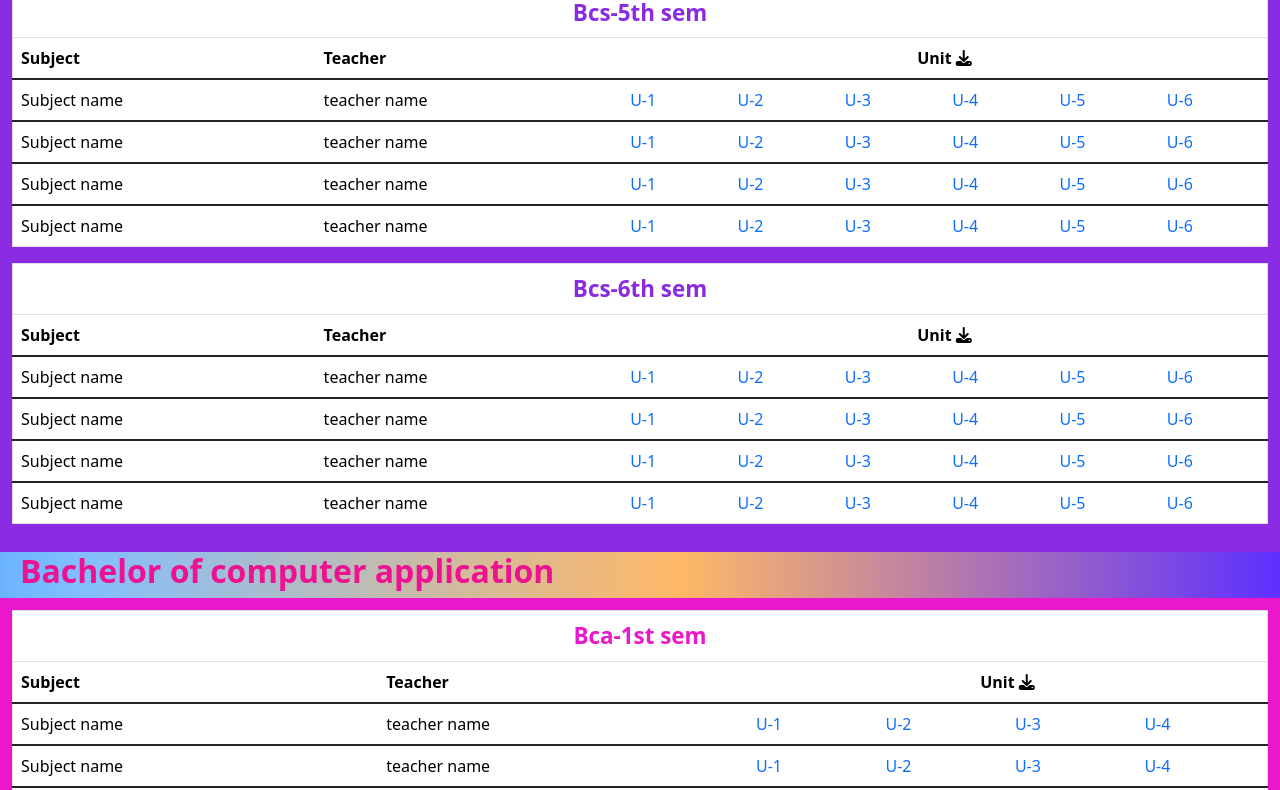
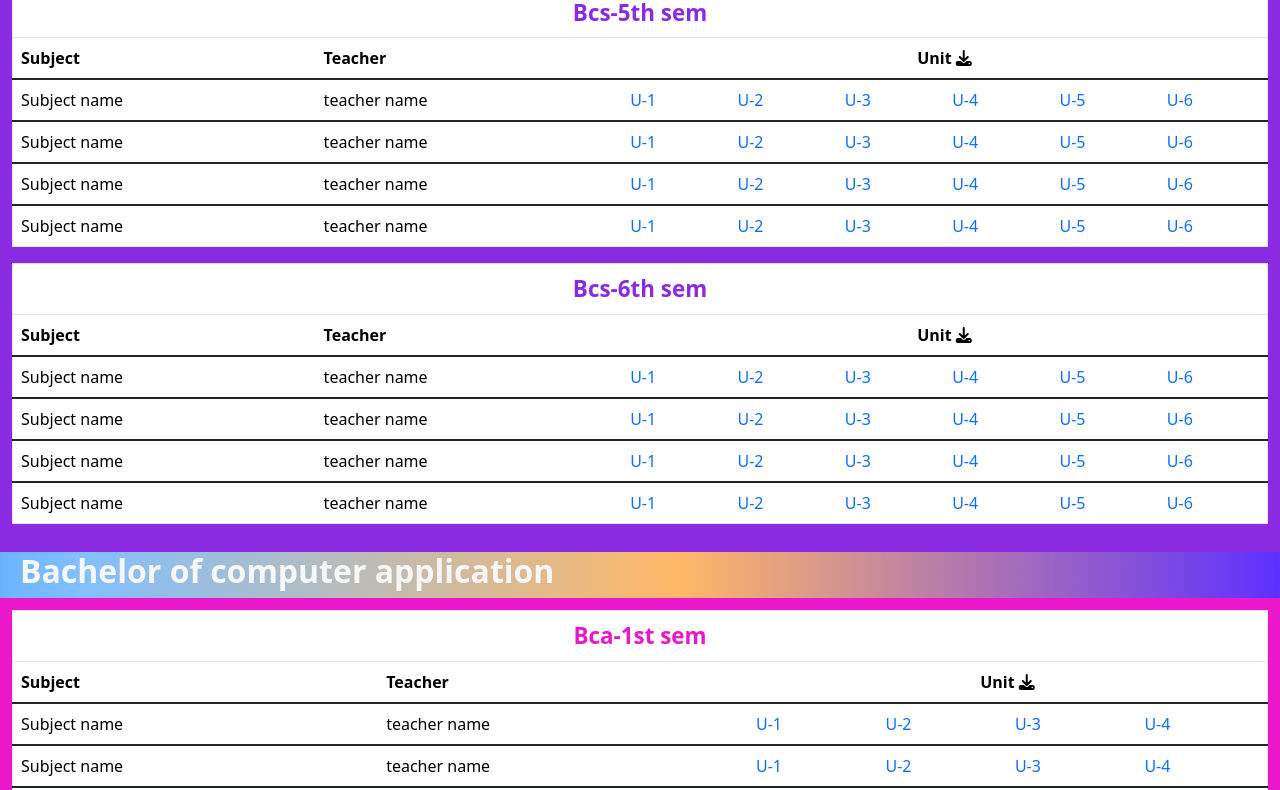
Before and after one commit to Rohit18292003/cocsit, a plain HTML site: page index.html in a window 1280 px wide. Shown: the part 1517-2307 px from the top of the page. Drawn offline with nearby package versions, Linux system fonts and the light colour scheme.

Commit message:
color h2

```diff
--- a/index.html
+++ b/index.html
@@ -19,7 +19,7 @@
     }
 
     h2 {
-      color: rgb(238, 18, 146);
+      color: rgb(247, 247, 247);
       margin-left: 20px;
       font-weight: bold;
     }
```
